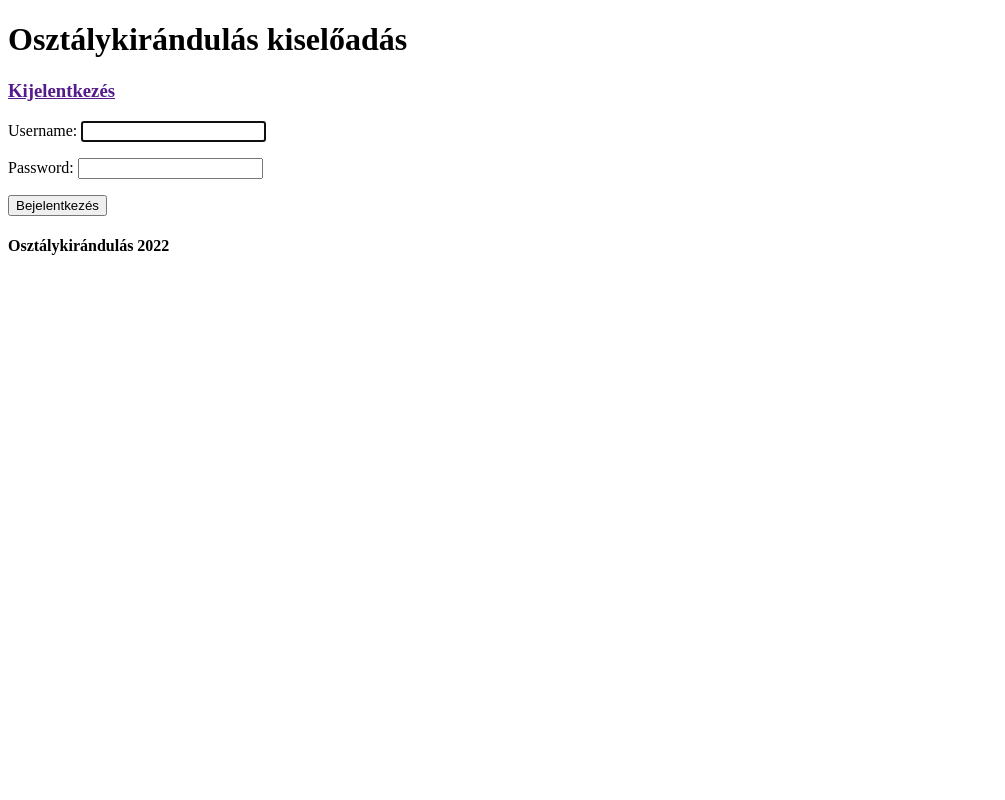
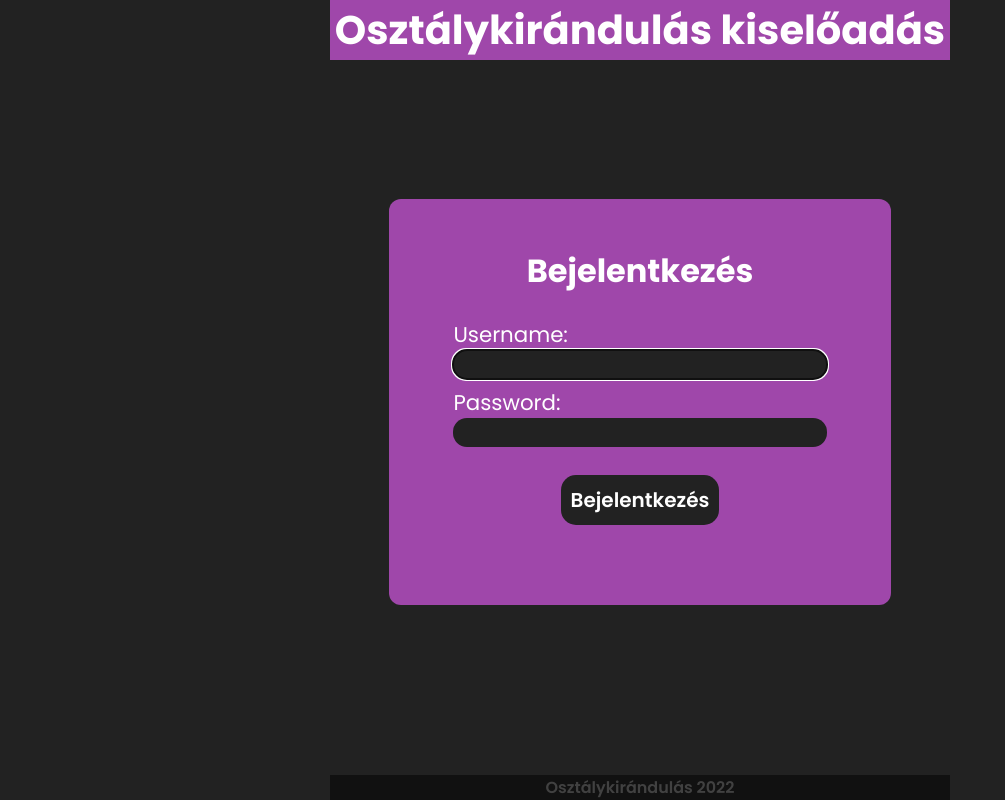
Before and after one commit to njavor/KiseloadasValasztas, a Django app: page /login/ in a window 1280 px wide. Shown: the whole page, without its empty margins (0-1005 px from the left). Run offline with Django 4.2, Linux system fonts and the light colour scheme.

Commit message:
alap és login css

```diff
--- a/KiseloadasValasztas/settings.py
+++ b/KiseloadasValasztas/settings.py
@@ -130,4 +130,4 @@
 LOGIN_URL = 'login/'
 
 LOGIN_REDIRECT_URL = ''
-LOGOUT_REDIRECT_URL = ''
+LOGOUT_REDIRECT_URL = '/'
--- /dev/null
+++ b/kiseloadas/static/css/login.css
@@ -0,0 +1,9 @@
+html, body{
+    height: 100%;
+}
+main{
+    height: 100%;
+}
+.box{
+    margin-bottom: 2em;
+}
--- a/kiseloadas/static/css/styles.css
+++ b/kiseloadas/static/css/styles.css
@@ -0,0 +1,159 @@
+*{
+    --dark: #222;
+    --light: #fff;
+    --dpurple: rgb(159, 71, 170);
+    --lpurple:  rgb(214, 99, 230);
+    --vlpurple: rgb(247, 213, 233);
+
+
+    margin: 0;
+    padding: 0;
+
+    background-color: var(--dark);
+    color: var(--light);
+
+    font-family: 'Poppins', sans-serif;
+}
+body{
+    display: flex;
+    flex-direction: column;
+    align-items: center;
+    justify-self: center;
+    gap: 5em;
+}
+
+
+header{
+    width: 100%;
+
+    background-color: var(--dpurple);
+
+    display: flex;
+    flex-direction: column;
+    align-items: center;
+    justify-self: center;
+
+    text-align: center;
+}
+header h1{
+    height: fit-content;
+    width: fit-content;
+}
+
+header nav{
+    width: 100%;
+
+    background-color: var(--lpurple);
+
+    display: flex;
+    justify-content: center;
+    align-items: center;
+    gap: 5%;
+}
+header nav h3{
+    color: var(--dark);
+    font-weight: 600;
+}
+header nav a h3{
+    color: var(--light);
+    opacity: 75%;
+}
+header nav a h3:hover{
+    opacity: 100%;
+}
+
+
+footer{
+    height: 30px;
+    width: 100%;
+
+    background-color: #111;
+
+    display: flex;
+    justify-content: center;
+    align-items: center;
+}
+footer h4{
+    width: fit-content;
+    font-weight: 600;
+    opacity: 20%;
+}
+
+
+main{
+    margin: 0 10%;
+
+    display: flex;
+    flex-wrap: wrap;
+    justify-content: center;
+    align-items: center;
+}
+
+
+
+
+
+
+.box{
+    padding: 3em 4em 5em 4em;
+
+    background-color: var(--dpurple);
+
+    display: flex;
+    flex-direction: column;
+    align-items: flex-end;
+    justify-content: center;
+    gap: 0.5em;
+}
+.box h2{
+    margin-bottom: 0.5em;
+    align-self: center;
+}
+.box button{
+    margin-top: 1em;
+    padding: 0.5em;
+
+    align-self: center;
+
+    background-color: var(--dark);
+    font-size: 15pt;
+    font-weight: 600;
+}
+.box button:hover{
+    background-color: var(--vlpurple);
+    color: var(--dark);
+}
+
+
+
+
+
+h1, h2, h3, h4, p, a, label{
+    background-color: transparent;
+    color: inherit;
+    transition: 0.2s;
+}
+h1{
+    font-size: 30pt;
+}
+h2{
+    font-size: 24pt;
+}
+a{
+    text-decoration: none;
+}
+a, button{
+    transition: 0.2s;
+    cursor: pointer;
+}
+.box, input, button{
+    border-radius: 0.75em;
+    border: none;
+}
+label{
+    font-size: 16pt;
+}
+input{
+    font-size: 14pt;
+    padding: 0 0.3em;
+}
--- a/kiseloadas/templates/base.html
+++ b/kiseloadas/templates/base.html
@@ -7,9 +7,15 @@
     <meta http-equiv="X-UA-Compatible" content="IE=edge">
     <meta name="viewport" content="width=device-width, initial-scale=1.0">
 
+    <link rel="preconnect" href="https://fonts.googleapis.com">
+    <link rel="preconnect" href="https://fonts.gstatic.com" crossorigin>
+    <link href="https://fonts.googleapis.com/css2?family=Poppins:wght@100;300;400;600;700;900&display=swap" rel="stylesheet">
+
     <link rel="stylesheet" href="{% static 'css/styles.css' %}">
     <script src="{% static 'js/scripts.js' %}"></script>
 
+    {% block statics %}
+    {% endblock %}
 
     <title>Kiselőadás - 2022 OK</title>
 </head>
@@ -18,14 +24,16 @@
     <header>
         <h1>Osztálykirándulás kiselőadás</h1>
 
+        {% if request.user.is_authenticated %}
             <nav>
                 <h3>{{ user.last_name }} {{ user.first_name }}</h3>
                 {% if request.user.is_staff %}
                     <a href=""><h3>Új feladat</h3></a>
                     <a href=""><h3>Új tanuló</h3></a>
                 {% endif %}
-            <a href=""><h3>Kijelentkezés</h3></a>
+                <a href="{% url 'logout' %}"><h3>Kijelentkezés</h3></a>
             </nav>
+        {% endif %}
     </header>
 
     <main>
--- a/kiseloadas/templates/registration/login.html
+++ b/kiseloadas/templates/registration/login.html
@@ -1,14 +1,16 @@
 {% extends 'base.html' %}
+
+{% load static %}
+{% block statics %}
+<link rel="stylesheet" href="{% static 'css/login.css' %}">
+{% endblock %}
 
 {% block content %}
 
-<form action="" method="POST">
+<form action="" method="POST" class="box">
+    <h2>Bejelentkezés</h2>
     {% csrf_token %}
-
-    <div class="box">
-        {{form.as_p}}
-    </div>
-
+    {{form.as_p}}
     <button type="submit">Bejelentkezés</button>
 </form>
 
```
Lines whose indentation alone changed are shown as unchanged.
